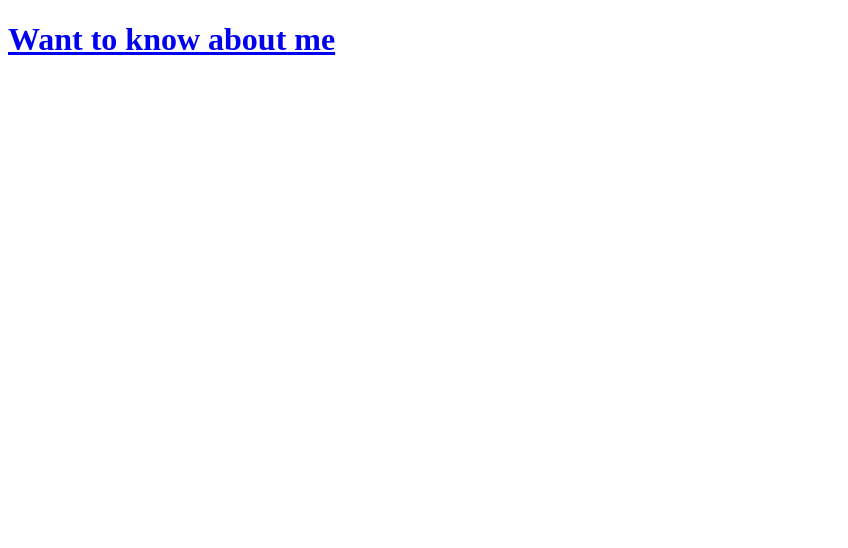
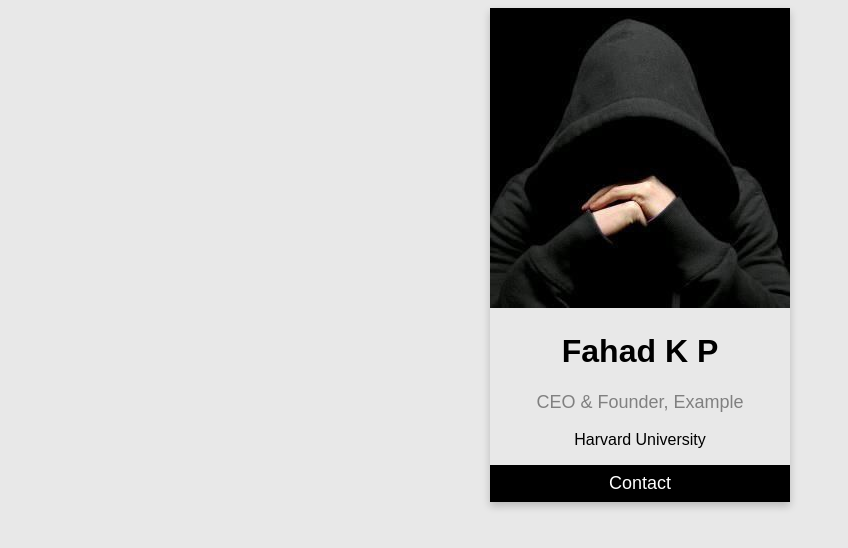
Before and after one commit to fahad-kp/fahad-kp.github.io, a plain HTML site: page index.html in a window 1280 px wide. Shown: the whole page, without its empty margins (0-848 px from the left). Drawn offline with Linux system fonts and the light colour scheme.

Commit message:
added card layout for profile

```diff
--- a/index.html
+++ b/index.html
@@ -1,12 +1,66 @@
 <!DOCTYPE html>
 <html>
+
 <head>
-	<title>my page</title>
+	<title>Fahad K P</title>
+
 	<style type="text/css">
 
+		body {
+			  background-color: #e8e8e8;
+			}
+
+		.card {
+			  box-shadow: 0 4px 8px 0 rgba(0, 0, 0, 0.2);
+			  max-width: 300px;
+			  margin: auto;
+			  text-align: center;
+			  font-family: arial;
+			}
+
+			.title {
+			  color: grey;
+			  font-size: 18px;
+			}
+
+			button {
+			  border: none;
+			  outline: 0;
+			  display: inline-block;
+			  padding: 8px;
+			  color: white;
+			  background-color: #000;
+			  text-align: center;
+			  cursor: pointer;
+			  width: 100%;
+			  font-size: 18px;
+			}
+
+			a {
+			  text-decoration: none;
+			  font-size: 22px;
+			  color: black;
+			}
+
+			button:hover, a:hover {
+			  opacity: 0.7;
+			}
+
 	</style>
+
 </head>
+
 <body>
-<h1><a href="https://fahad-kp.github.io/meetme/">Want to know about me</a></h1>
+
+
+
+	<div class="card">
+	  <img src="./fah.jpg" alt="fahad" style="width:100%">
+	  <h1>Fahad K P</h1>
+	  <p class="title">CEO & Founder, Example</p>
+	  <p>Harvard University</p>
+	  <p><button>Contact</button></p>
+	</div>
+
 </body>
 </html>
```
Also changed, not shown: fah.jpg (added).
